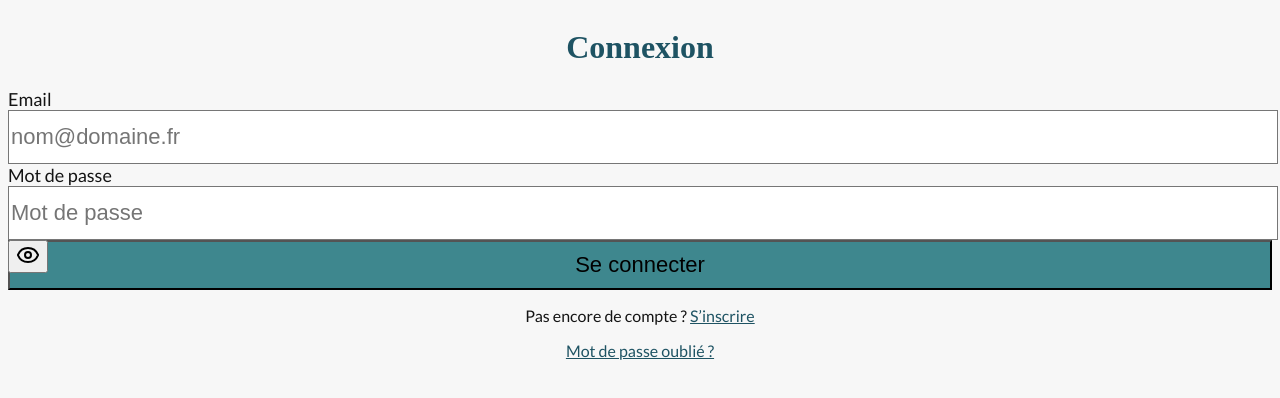
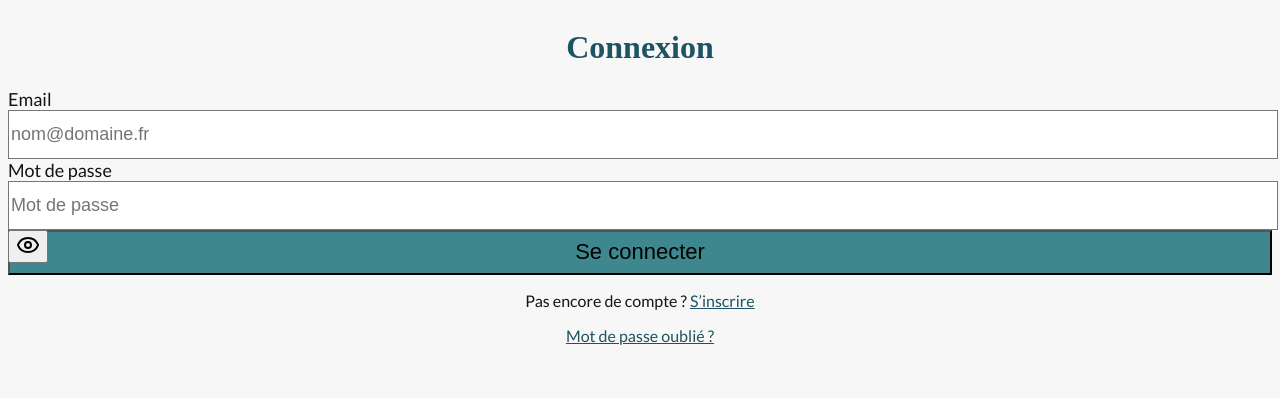
Before and after one commit to SabanaSuresh/benevoles-gout-autres, a Next.js app: page /login in a window 1280 px wide. Shown: the top 398 px of the page. Built offline with nearby package versions, Linux system fonts and the light colour scheme; no server answers; a web font is replaced by a local one.

Commit message:
wwdsddeee

```diff
--- a/src/app/login/page.tsx
+++ b/src/app/login/page.tsx
@@ -12,8 +12,8 @@ export default function LoginPage() {
   const [error, setError] = useState("")
 
   // Taille et hauteur forcées (prioritaires sur tout CSS global)
-  const FIELD_HEIGHT_PX = 50
-  const FIELD_FONT_PX = 22
+  const FIELD_HEIGHT_PX = 45
+  const FIELD_FONT_PX = 18
   const BUTTON_FONT_PX = 22
 
   const handleLogin = async (e: React.FormEvent) => {
```
